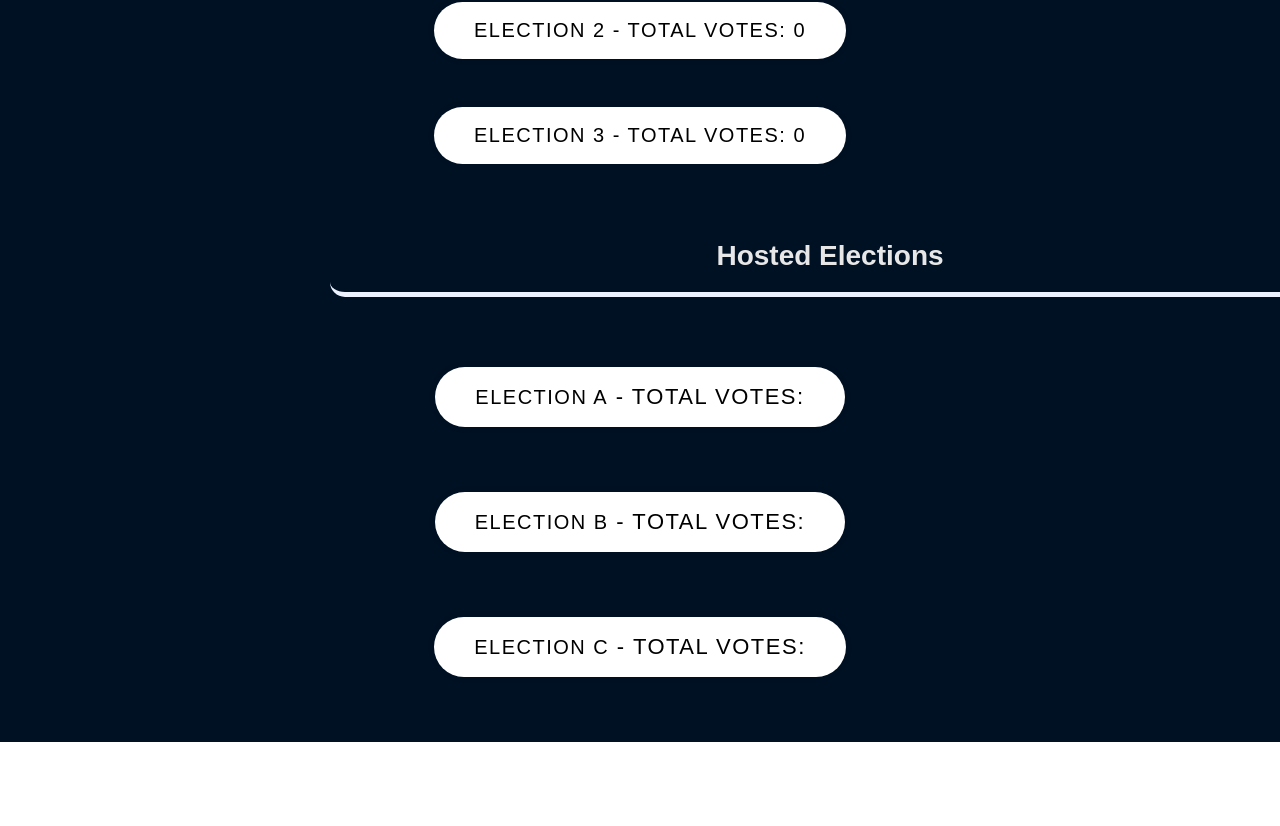
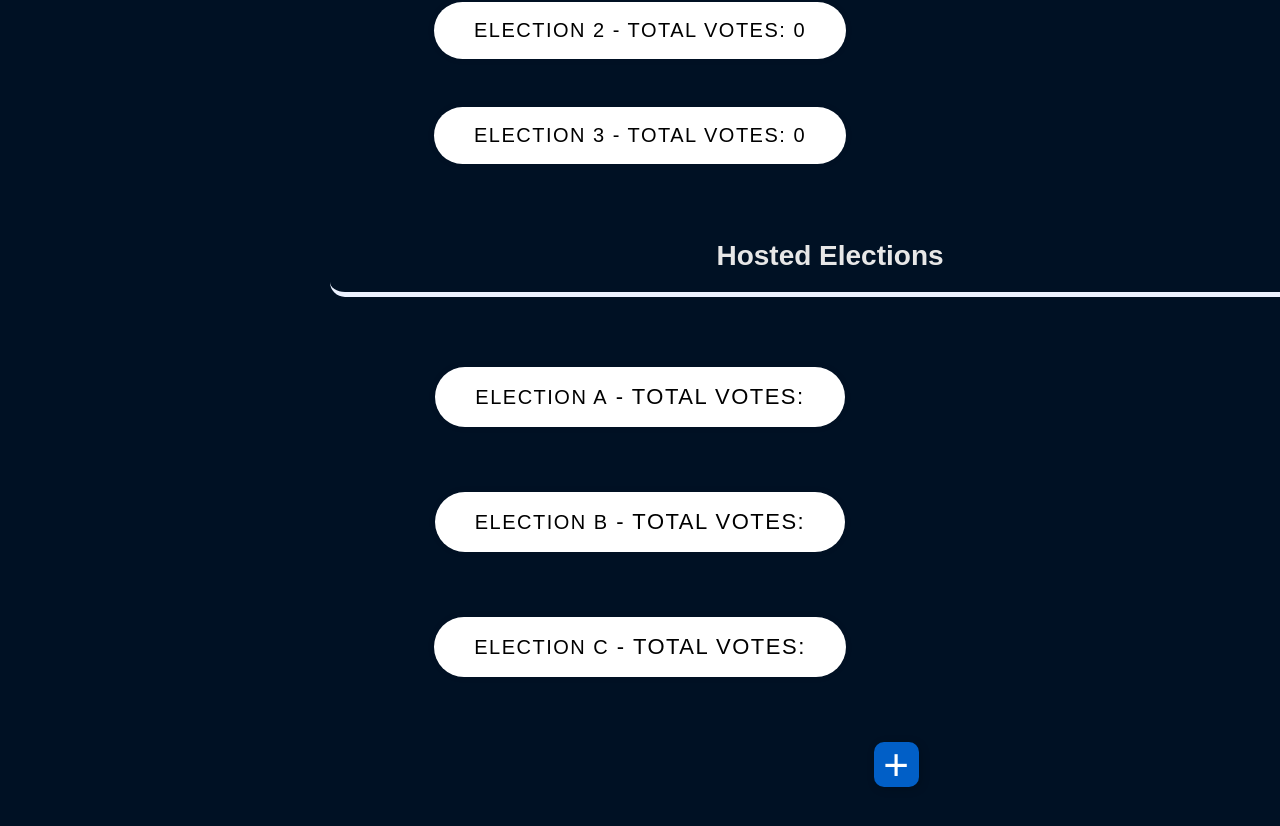
Before and after one commit to nerdigenius/FYDP, a React (Create React App) app in the folder FrontEnd/: page / in a window 1280 px wide. Shown: the part 342-1168 px from the top of the page. Before the commit the page ends 1084 px from the top, so only its background shows below. Built offline with nearby package versions, Linux system fonts and the light colour scheme; a web font is replaced by a local one.

Commit message:
elections_page updated

```diff
--- a/FrontEnd/src/Elections.css
+++ b/FrontEnd/src/Elections.css
@@ -241,3 +241,71 @@
   transform: translateY(10px);
   transition: 100ms;
 }
+
+.create_bar{
+  display: flex;
+  justify-content: center;
+  align-items: center;
+  margin-left: 40%;
+  padding-bottom: 50px;
+}
+
+
+.create_btn{
+  display: flex;
+  align-items: center;
+  justify-content: center;
+  width: 45px;
+  height: 45px;
+  border: none;
+  border-radius: 10px;
+  cursor: pointer;
+  position: relative;
+  overflow: hidden;
+  transition-duration: .3s;
+  box-shadow: 2px 2px 10px rgba(0, 0, 0, 0.199);
+  background-color: #015fc7;
+}
+
+.create_btn .create_sign{
+  width: 100%;
+  font-size: 2em;
+  color: white;
+  transition-duration: .3s;
+  display: flex;
+  align-items: center;
+  justify-content: center;
+}
+
+.create_btn .create_text{
+  position: absolute;
+  opacity: 0;
+  color: white;
+  font-size: 1.2em;
+  font-weight: 500;
+  transition-duration: .3s;
+}
+
+.create_btn:hover {
+  width: 145px;
+  border-radius: 15px;
+  transition-duration: .3s;
+  box-shadow: rgb(93 24 220) 0px 7px 29px 0px;
+}
+
+.create_btn:hover .create_sign {
+  width: 30%;
+  transition-duration: .3s;
+  padding-left: 100px;
+}
+/* hover effect button's text */
+.create_btn:hover .create_text {
+  opacity: 1;
+  width: 70%;
+  transition-duration: .3s;
+  padding-right: 20px;
+}
+/* button click effect*/
+.create_btn:active {
+  transform: translate(2px ,2px);
+}
--- a/FrontEnd/src/Elections.js
+++ b/FrontEnd/src/Elections.js
@@ -162,7 +162,6 @@ export const Elections = () => {
           </div>
         </div>
       )}
-
       <section>
         <div className="hosted_elec">
           <h1 className="header">Hosted Elections</h1>
@@ -178,6 +177,14 @@ export const Elections = () => {
           </ul>
         </div>
       </section>
+      <section>
+        <div className='create_bar'>
+          <button className="create_btn">
+            <div className="create_sign">+</div>
+            <div className="create_text">Create</div>
+          </button>
+        </div>
+      </section>
     </div>
   )
 }
```
Also changed, not shown: FrontEnd/src/images/172525_plus_icon.svg (added).
